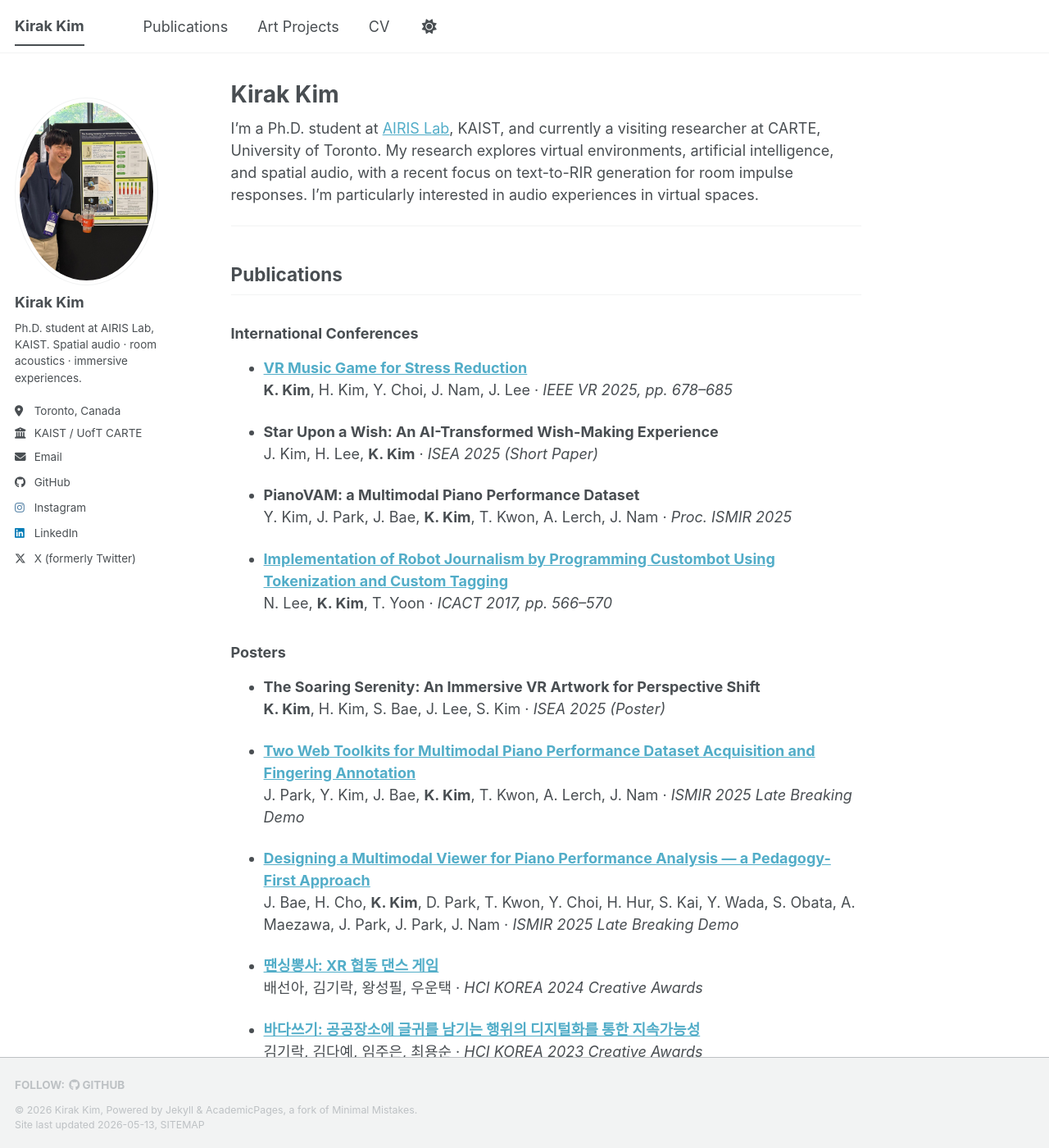
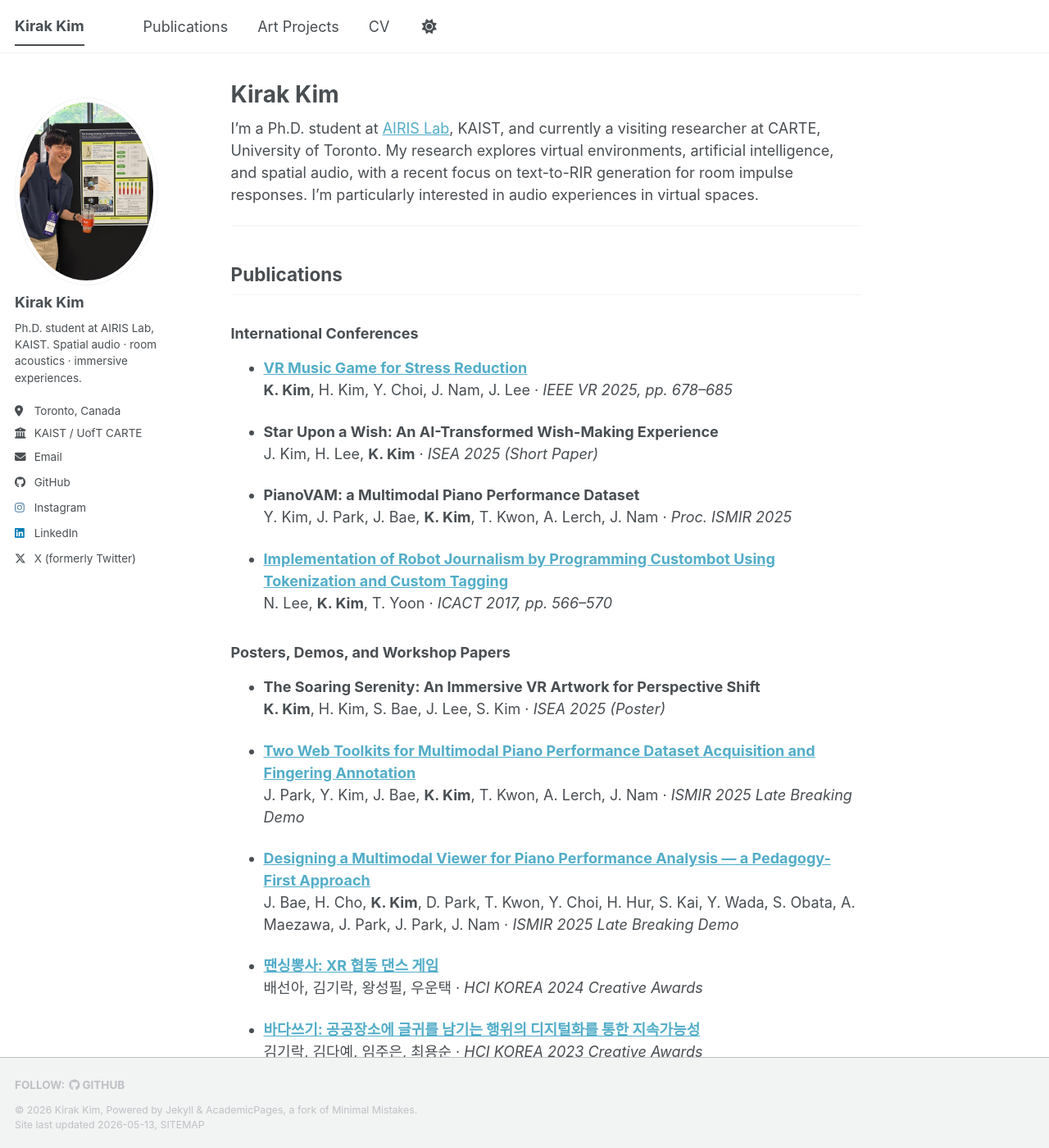
Before and after one commit to kirak-kim/kirak-kim.github.io, a Jekyll site: the page built from _pages/about.md, in a window 1280 px wide and 1400 px high. Shown: the whole window at 82% size. Built offline with Jekyll 4.4.1, drawn with Linux system fonts in a browser that asks for light colours; a script bundle is joined from its source files by our own code; library files that are not in the unit come from our copies.

Commit message:
fixed link error

```diff
--- a/_pages/about.md
+++ b/_pages/about.md
@@ -15,22 +15,28 @@
 ## Publications
 {: #publications }
 
-{% assign categories = "international,demos,domestic" | split: "," %}
-{% assign category_titles = "International Conferences,Posters, Demos, and Workshop Papers,Domestic (Korean)" | split: "," %}
+### International Conferences
 
-{% for i in (0..2) %}
-{% assign cat = categories[i] %}
-{% assign cat_title = category_titles[i] %}
-{% assign cat_posts = site.publications | where: "category", cat | sort: "date" | reverse %}
-{% if cat_posts.size > 0 %}
-### {{ cat_title }}
-
+{% assign cat_posts = site.publications | where: "category", "international" | sort: "date" | reverse %}
 {% for post in cat_posts %}
 - {% if post.paperurl %}[**{{ post.title }}**]({{ post.paperurl }}){% else %}**{{ post.title }}**{% endif %}
   {{ post.authors }} · *{{ post.venue }}*
 {% endfor %}
 
-{% endif %}
+### Posters, Demos, and Workshop Papers
+
+{% assign cat_posts = site.publications | where: "category", "demos" | sort: "date" | reverse %}
+{% for post in cat_posts %}
+- {% if post.paperurl %}[**{{ post.title }}**]({{ post.paperurl }}){% else %}**{{ post.title }}**{% endif %}
+  {{ post.authors }} · *{{ post.venue }}*
+{% endfor %}
+
+### Domestic (Korean)
+
+{% assign cat_posts = site.publications | where: "category", "domestic" | sort: "date" | reverse %}
+{% for post in cat_posts %}
+- {% if post.paperurl %}[**{{ post.title }}**]({{ post.paperurl }}){% else %}**{{ post.title }}**{% endif %}
+  {{ post.authors }} · *{{ post.venue }}*
 {% endfor %}
 
 ---
```
